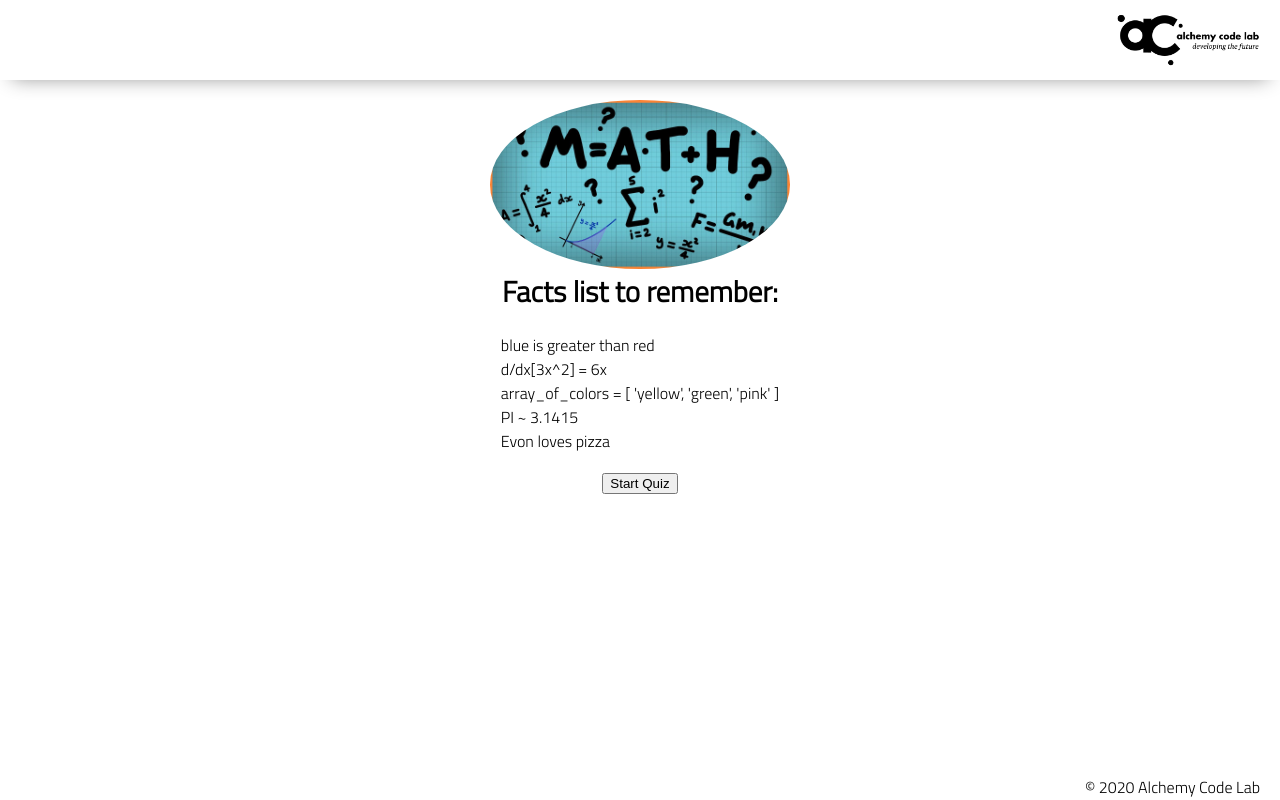
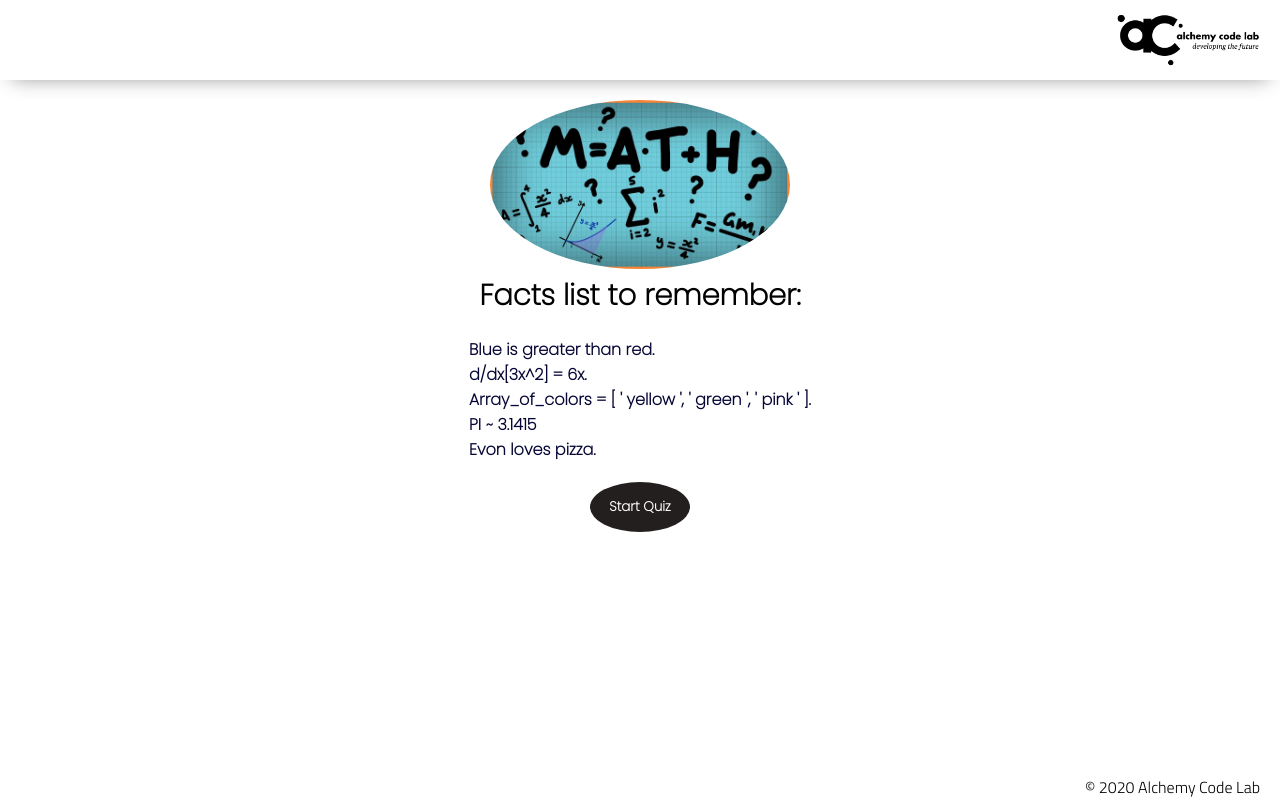
Before and after one commit to Perez3von/about-something, a plain HTML site: page index.html in a window 1280 px wide. Both pictures are taken after a click on the button "Get the facts". Drawn offline with Linux system fonts and the light colour scheme.

Commit message:
added css

```diff
--- a/app.js
+++ b/app.js
@@ -16,11 +16,11 @@
 const results_section = document.getElementById('results-section');
 const get_facts = document.getElementById('get-facts');
 
+//get the data to play game
+get_facts.addEventListener('click', addFactListElements);
+
 //start quiz prompting..
 start_quiz_btn.addEventListener('click', startGame);
-
-//get the data to play game
-get_facts.addEventListener('click', addFactListElements);
 
 
 //Had to inialize after creating the arr-object
@@ -54,7 +54,7 @@
 
     if (confirm('Ready to start quiz?')){
 
-        console.log('Starting..');
+        //console.log('Starting..');
         results_section.style.visibility = 'visible';
 
         let counter = 0;
@@ -76,7 +76,7 @@
     else {
 
         alert('Cancelling...');
-        console.log('not starting...');
+        //console.log('not starting...');
     }
 
 
--- a/index.html
+++ b/index.html
@@ -9,6 +9,9 @@
     <link rel="stylesheet" href="./styles/reset.css">
     <link rel="stylesheet" href="./styles/style.css">
     <link rel="stylesheet" href="./styles/home.css">
+    <link rel="preconnect" href="https://fonts.googleapis.com">
+    <link rel="preconnect" href="https://fonts.gstatic.com" crossorigin>
+    <link href="https://fonts.googleapis.com/css2?family=Poppins:wght@200&display=swap" rel="stylesheet">
     <title>Document</title>
 </head>
 
@@ -21,22 +24,25 @@
     <main>
         <section class="main-section">
            <img src="./assets/math-logo.jpg" alt="math-logo" id="my-image">
+
            <h2>Facts list to remember:</h2>
+
            <button id="get-facts">Get the facts</button>
 
            <p>
-               <ul id="facts-list">
+               <ul id="facts-list"> </ul>
+           </p>
 
-               </ul>
-           </p>
            <button id="start-quiz-btn">Start Quiz</button>
+
         </section>
 
         <section id="results-section">
 
-            Results Section HERE
         </section>
+
     </main>
+
     <footer>
         <div class="copy gutter-right">&copy; 2020 Alchemy Code Lab</div>
     </footer>
--- a/styles/style.css
+++ b/styles/style.css
@@ -120,6 +120,33 @@
 
   #start-quiz-btn, #results-section{
 
-
     visibility: hidden;
   }
+
+  #facts-list{
+
+    color:rgb(5, 5, 54);
+    font-weight: bold;
+    font-family: Poppins;
+
+  }
+  h2{
+      font-family:Poppins;
+      margin-top: 5px;
+  }
+
+  button{
+
+    background-color: rgb(36, 31, 31);
+    color:white;
+    width: 100px;
+    height: 50px;
+    border-radius: 50%;
+    font-weight: bold;
+    font-family: Poppins;
+    border-style: none;
+  }
+  button:hover{
+      background-color: rgb(166, 237, 250);
+      color:black;
+  }
--- a/utils.js
+++ b/utils.js
@@ -11,21 +11,21 @@
 
     {
 
-        fact: 'blue is greater than red',
+        fact: 'Blue is greater than red.',
         answer: ['yes', 'y'],
         question: 'Is BLUE greater than RED???',
 
     },
 
     {
-        fact: 'd/dx[3x^2] = 6x',
+        fact: 'd/dx[3x^2] = 6x.',
         answer: ['yes', 'y'],
         question: 'Is the derivative of 3x^2 equal to 6x???',
 
     },
 
     {
-        fact: "array_of_colors = [ 'yellow', 'green', 'pink' ]",
+        fact: "Array_of_colors = [ ' yellow ', ' green ', ' pink ' ].",
         answer: ['no', 'n'],
         question: 'The array of colors contains 6 elements???',
 
@@ -39,7 +39,7 @@
     },
 
     {
-        fact: 'Evon loves pizza',
+        fact: 'Evon loves pizza.',
         answer: ['yes', 'y'],
         question: 'Does Evon love pizza???',
 
```
Also changed, not shown: test/example.test.js (+2 -2 lines).
